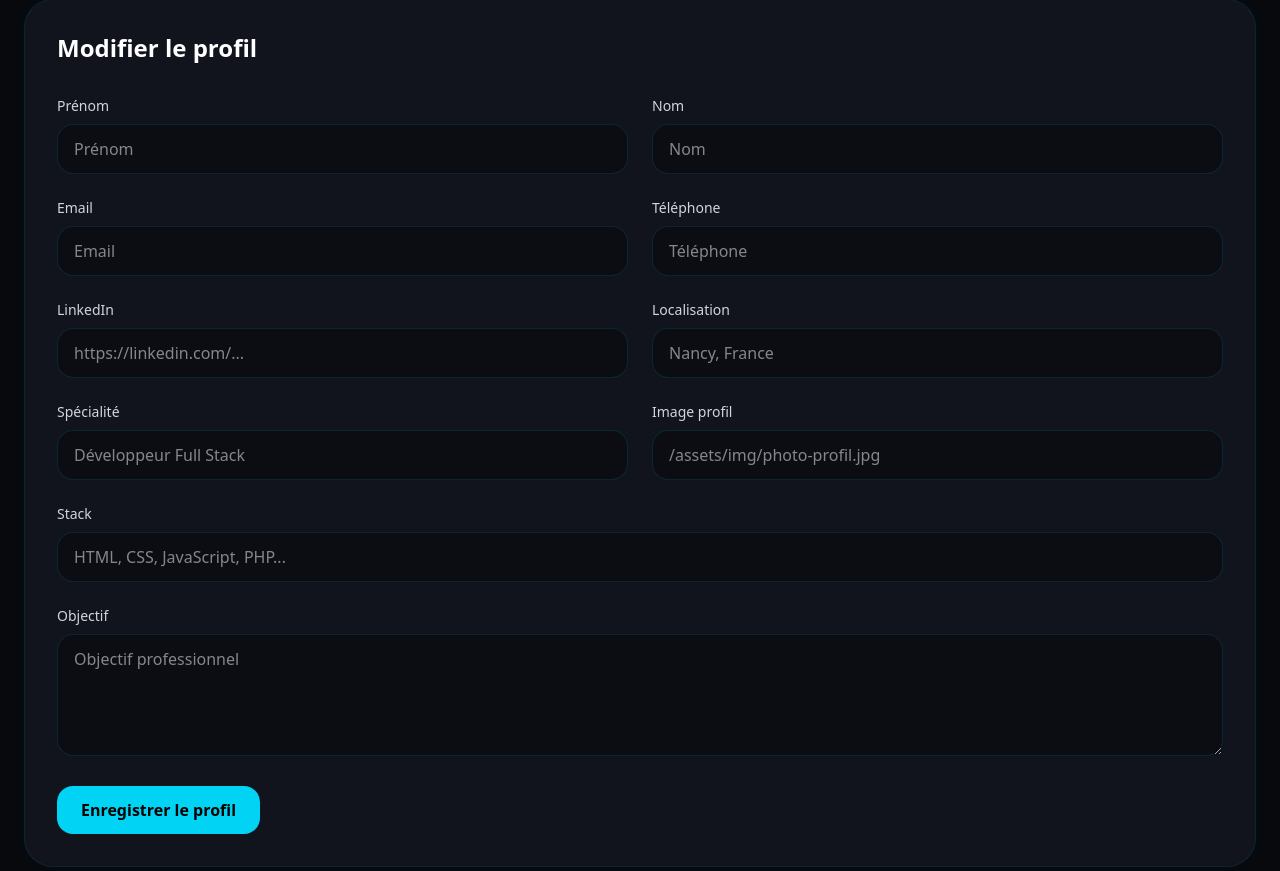
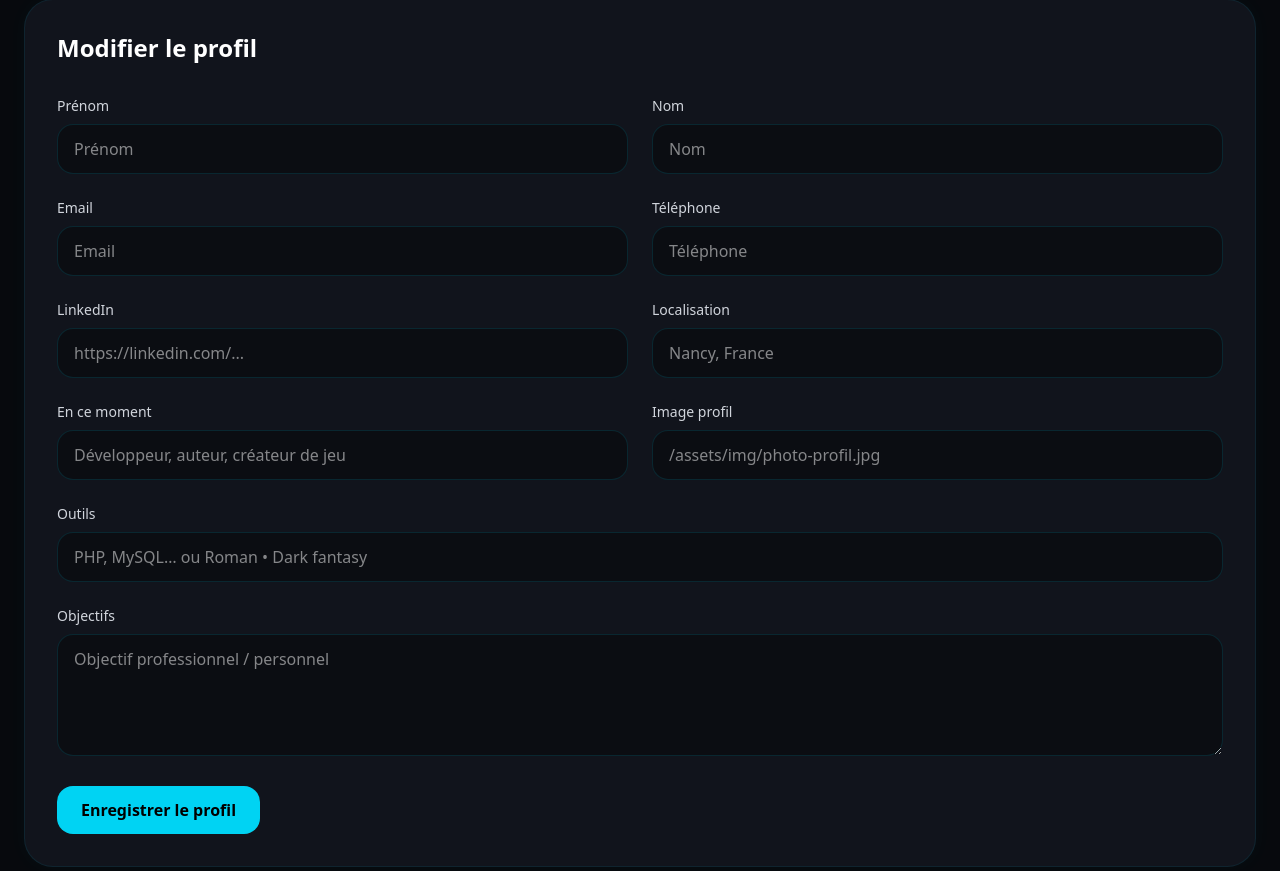
Before and after one commit to loiclepreux/portfolio, a PHP site: page /admin/dashboard.php in a window 1280 px wide. Shown: the part 223-1094 px from the top of the page. Run offline with PHP 8.4, Linux system fonts and the light colour scheme; the visitor is signed in with stand-in values (Sample User, id 1); data that the repository does not hold is empty.

Commit message:
Créations : lien facultatif vers le code GitHub

```diff
--- a/admin/dashboard.php
+++ b/admin/dashboard.php
@@ -124,12 +124,12 @@ if (!isset($_SESSION['user_id']) || $_SESSION['user_role'] !== 'admin') {
                 </div>
 
                 <div>
-                    <label class="mb-2 block text-sm text-gray-300">Spécialité</label>
+                    <label class="mb-2 block text-sm text-gray-300">En ce moment</label>
                     <input
                         type="text"
                         name="specialty"
                         class="w-full rounded-2xl border border-cyan-500/15 bg-[#0b0d12] px-4 py-3 text-white"
-                        placeholder="Développeur Full Stack" />
+                        placeholder="Développeur, auteur, créateur de jeu" />
                 </div>
 
                 <div>
@@ -142,21 +142,21 @@ if (!isset($_SESSION['user_id']) || $_SESSION['user_role'] !== 'admin') {
                 </div>
 
                 <div class="md:col-span-2">
-                    <label class="mb-2 block text-sm text-gray-300">Stack</label>
+                    <label class="mb-2 block text-sm text-gray-300">Outils</label>
                     <input
                         type="text"
                         name="stack"
                         class="w-full rounded-2xl border border-cyan-500/15 bg-[#0b0d12] px-4 py-3 text-white"
-                        placeholder="HTML, CSS, JavaScript, PHP..." />
+                        placeholder="PHP, MySQL… ou Roman • Dark fantasy" />
                 </div>
 
                 <div class="md:col-span-2">
-                    <label class="mb-2 block text-sm text-gray-300">Objectif</label>
+                    <label class="mb-2 block text-sm text-gray-300">Objectifs</label>
                     <textarea
                         name="objective"
                         rows="4"
                         class="w-full rounded-2xl border border-cyan-500/15 bg-[#0b0d12] px-4 py-3 text-white"
-                        placeholder="Objectif professionnel"></textarea>
+                        placeholder="Objectif professionnel / personnel"></textarea>
                 </div>
 
                 <div class="md:col-span-2">
@@ -175,7 +175,7 @@ if (!isset($_SESSION['user_id']) || $_SESSION['user_role'] !== 'admin') {
             id="tab-projects"
             class="admin-tab-content hidden rounded-[1.8rem] border border-cyan-500/10 bg-[#11141c] p-8 shadow-[0_0_20px_rgba(0,255,255,0.03)]">
             <h2 class="mb-8 text-2xl font-semibold text-white">
-                Gérer les projets
+                Gérer les créations
             </h2>
 
             <form id="adminProjectForm" class="grid gap-6 md:grid-cols-2">
@@ -189,31 +189,41 @@ if (!isset($_SESSION['user_id']) || $_SESSION['user_role'] !== 'admin') {
                 </div>
 
                 <div>
-                    <label class="mb-2 block text-sm text-gray-300">Type</label>
-                    <select
-                        name="type"
+                    <label class="mb-2 block text-sm text-gray-300">Univers</label>
+                    <select name="universe"
                         class="w-full rounded-2xl border border-cyan-500/15 bg-[#0b0d12] px-4 py-3 text-white">
-                        <option value="personal">Personnel</option>
-                        <option value="professional">Professionnel</option>
+                        <option value="dev">Développement</option>
+                        <option value="jeu">Création de jeu</option>
+                        <option value="ecriture">Écriture</option>
+                        <option value="gaming">Gaming &amp; live</option>
+                        <option value="autre">Autres créations</option>
+                    </select>
+                </div>
+
+                <div>
+                    <label class="mb-2 block text-sm text-gray-300">Statut</label>
+                    <select name="status"
+                        class="w-full rounded-2xl border border-cyan-500/15 bg-[#0b0d12] px-4 py-3 text-white">
+                        <option value="termine">Terminé</option>
+                        <option value="en_cours">En cours</option>
+                        <option value="idee">À venir</option>
                     </select>
                 </div>
 
                 <div class="md:col-span-2">
-                    <label class="mb-2 block text-sm text-gray-300">Description</label>
-                    <textarea
-                        name="description"
-                        rows="4"
+                    <label class="mb-2 block text-sm text-gray-300">Texte détaillé</label>
+                    <textarea name="content" rows="8"
                         class="w-full rounded-2xl border border-cyan-500/15 bg-[#0b0d12] px-4 py-3 text-white"
-                        placeholder="Description du projet"></textarea>
+                        placeholder="Description courte (affichée sur la carte)"></textarea>
                 </div>
 
                 <div>
-                    <label class="mb-2 block text-sm text-gray-300">Stack</label>
+                    <label class="mb-2 block text-sm text-gray-300">Outils</label>
                     <input
                         type="text"
                         name="stack"
                         class="w-full rounded-2xl border border-cyan-500/15 bg-[#0b0d12] px-4 py-3 text-white"
-                        placeholder="HTML, PHP, CSS, JS" />
+                        placeholder="PHP, MySQL… ou Roman • Dark fantasy" />
                 </div>
 
                 <div>
@@ -226,7 +236,7 @@ if (!isset($_SESSION['user_id']) || $_SESSION['user_role'] !== 'admin') {
                 </div>
 
                 <div>
-                    <label class="mb-2 block text-sm text-gray-300">Live URL</label>
+                    <label class="mb-2 block text-sm text-gray-300">Lien (site, Twitch…)</label>
                     <input
                         type="text"
                         name="live_url"
@@ -266,7 +276,7 @@ if (!isset($_SESSION['user_id']) || $_SESSION['user_role'] !== 'admin') {
                     <button
                         type="submit"
                         class="rounded-2xl bg-cyan-400 px-6 py-3 font-semibold text-black transition hover:bg-cyan-300">
-                        Ajouter le projet
+                        Ajouter la création
                     </button>
                     <p id="adminProjectMessage" class="mt-4 hidden text-sm"></p>
                 </div>
--- a/assets/css/style.css
+++ b/assets/css/style.css
@@ -746,6 +746,12 @@
       border-color: color-mix(in oklab, var(--color-white) 10%, transparent);
     }
   }
+  .border-white\/15 {
+    border-color: color-mix(in srgb, #fff 15%, transparent);
+    @supports (color: color-mix(in lab, red, red)) {
+      border-color: color-mix(in oklab, var(--color-white) 15%, transparent);
+    }
+  }
   .bg-\[\#0b0d12\] {
     background-color: #0b0d12;
   }
@@ -1238,6 +1244,16 @@
         background-color: color-mix(in srgb, oklch(63.7% 0.237 25.331) 10%, transparent);
         @supports (color: color-mix(in lab, red, red)) {
           background-color: color-mix(in oklab, var(--color-red-500) 10%, transparent);
+        }
+      }
+    }
+  }
+  .hover\:bg-white\/10 {
+    &:hover {
+      @media (hover: hover) {
+        background-color: color-mix(in srgb, #fff 10%, transparent);
+        @supports (color: color-mix(in lab, red, red)) {
+          background-color: color-mix(in oklab, var(--color-white) 10%, transparent);
         }
       }
     }
--- a/database/migration_univers.sql
+++ b/database/migration_univers.sql
@@ -7,3 +7,6 @@ AFTER type,
 AFTER universe,
     ADD COLUMN content TEXT NULL
 AFTER description;
+ALTER TABLE projects
+ADD COLUMN github_url VARCHAR(255) NULL
+AFTER live_url;
--- a/models/ProjectModel.php
+++ b/models/ProjectModel.php
@@ -27,7 +27,7 @@ class ProjectModel
     public function getAllProjects(): array
     {
         $stmt = $this->db->query("
-            SELECT id, title, description, content, type, universe, status, stack, live_url, image_path, is_published, sort_order, created_at
+            SELECT id, title, description, content, type, universe, status, stack, live_url, github_url, image_path, is_published, sort_order, created_at
             FROM projects
             ORDER BY type ASC, sort_order ASC
         ");
@@ -38,7 +38,7 @@ class ProjectModel
     public function getAllProjectsAdmin(): array
     {
         $stmt = $this->db->query("
-        SELECT id, title, description, content, type, universe, status, stack, live_url, image_path, is_published, sort_order, created_at
+        SELECT id, title, description, content, type, universe, status, stack, live_url, github_url, image_path, is_published, sort_order, created_at
         FROM projects
         ORDER BY type ASC, sort_order ASC
     ");
@@ -50,9 +50,9 @@ class ProjectModel
     {
         $stmt = $this->db->prepare("
         INSERT INTO projects
-        (title, description, content, type, universe, status, stack, live_url, image_path, is_published, sort_order, created_at)
+        (title, description, content, type, universe, status, stack, live_url, github_url, image_path, is_published, sort_order, created_at)
         VALUES
-        (:title, :description, :content, :type, :universe, :status, :stack, :live_url, :image_path, :is_published, :sort_order, NOW())
+        (:title, :description, :content, :type, :universe, :status, :stack, :live_url, :github_url, :image_path, :is_published, :sort_order, NOW())
     ");
 
         $stmt->execute([
@@ -67,6 +67,7 @@ class ProjectModel
             'content' => $data['content'] ?? null,
             'universe' => $data['universe'] ?? 'dev',
             'status' => $data['status'] ?? 'termine',
+            'github_url' => ($data['github_url'] ?? '') !== '' ? $data['github_url'] : null,
         ]);
     }
 
```
Also changed, not shown: assets/js/script.js (+14 -1 lines).
